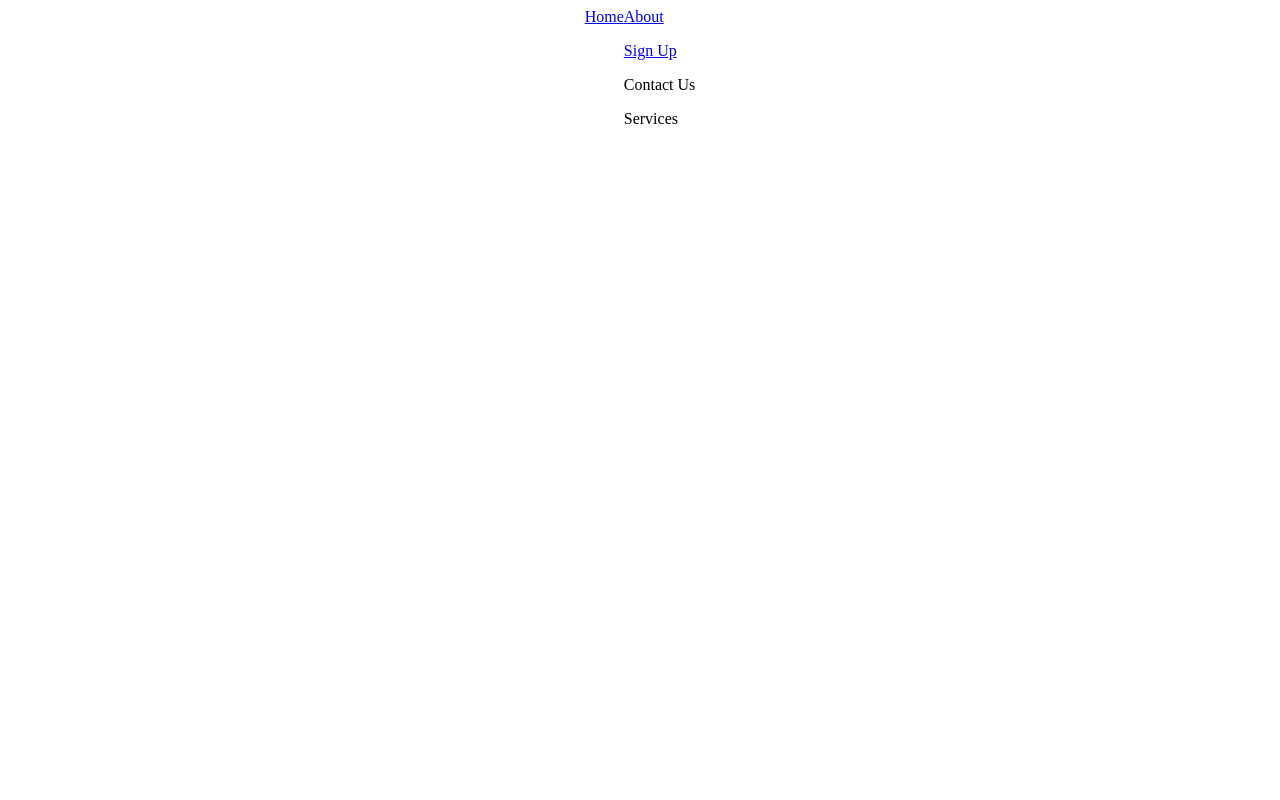
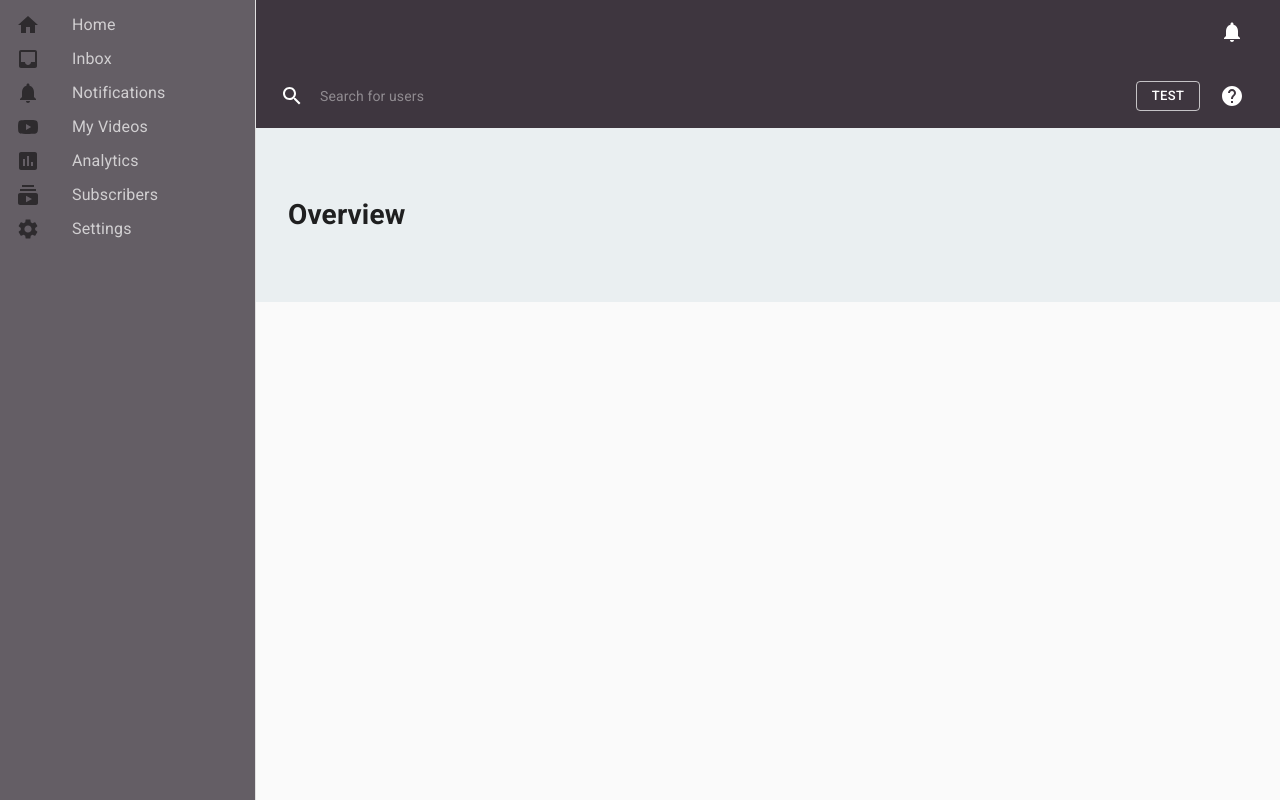
Before and after one commit to pshushereba/appetizen-fe, a React app: page /1/inbox in a window 1280 px wide. Built offline with nearby package versions, Linux system fonts and the light colour scheme; sample sign-in values are in the browser's storage.

Commit message:
Wired up navigator components.

```diff
--- a/src/App.js
+++ b/src/App.js
@@ -23,8 +23,30 @@ function App() {
           path={`/:username/dashboard`}
           component={Dashboard}
         />
+        <PrivateRoute exact path={`/:username/inbox`} component={Dashboard} />
+        <PrivateRoute
+          exact
+          path={`/:username/notifications`}
+          component={Dashboard}
+        />
+        <PrivateRoute exact path={`/:username/videos`} component={Dashboard} />
+        <PrivateRoute
+          exact
+          path={`/:username/analytics`}
+          component={Dashboard}
+        />
+        <PrivateRoute
+          exact
+          path={`/:username/subscribers`}
+          component={Dashboard}
+        />
+        <PrivateRoute
+          exact
+          path={`/:username/settings`}
+          component={Dashboard}
+        />
       </Switch>
-      <Footer />
+      {/* <Footer /> */}
     </ThemeProvider>
   );
 }
--- /dev/null
+++ b/src/components/Inbox.js
@@ -0,0 +1,11 @@
+import React from "react";
+
+const Inbox = () => {
+  return (
+    <div>
+      <h1>Inbox</h1>
+    </div>
+  );
+};
+
+export default Inbox;
--- /dev/null
+++ b/src/components/Notifications.js
@@ -0,0 +1,11 @@
+import React from "react";
+
+const Notifications = () => {
+  return (
+    <div>
+      <h1>Notifications</h1>
+    </div>
+  );
+};
+
+export default Notifications;
--- /dev/null
+++ b/src/components/Overview.js
@@ -0,0 +1,11 @@
+import React from "react";
+
+const Overview = () => {
+  return (
+    <div>
+      <h1>Overview</h1>
+    </div>
+  );
+};
+
+export default Overview;
--- a/src/components/Search.js
+++ b/src/components/Search.js
@@ -10,6 +10,7 @@ const useStyles = makeStyles((theme) => ({
   },
   searchInput: {
     fontSize: theme.typography.fontSize,
+    color: theme.palette.common.white,
   },
   block: {
     display: "block",
--- /dev/null
+++ b/src/components/Settings.js
@@ -0,0 +1,11 @@
+import React from "react";
+
+const Settings = () => {
+  return (
+    <div>
+      <h1>Settings</h1>
+    </div>
+  );
+};
+
+export default Settings;
--- a/src/components/dashboard/Dashboard.js
+++ b/src/components/dashboard/Dashboard.js
@@ -1,9 +1,13 @@
-import React from "react";
+import React, { useState } from "react";
 import Navigator from "./Navigator.js";
 import Header from "./Header.js";
 import Video from "../Video.js";
 import { makeStyles } from "@material-ui/core/styles";
 import CssBaseline from "@material-ui/core/CssBaseline";
+import Overview from "../Overview.js";
+import Settings from "../Settings.js";
+import Inbox from "../Inbox.js";
+import Notifications from "../Notifications.js";
 
 const drawerWidth = 256;
 
@@ -31,16 +35,32 @@ const useStyles = makeStyles((theme) => ({
 
 const Dashboard = () => {
   const classes = useStyles();
+  const [menuItem, setMenuItem] = useState("overview");
 
   return (
     <div className={classes.root}>
       <CssBaseline />
       <nav className={classes.drawer}>
-        <Navigator PaperProps={{ style: { width: drawerWidth } }} />
+        <Navigator
+          PaperProps={{ style: { width: drawerWidth } }}
+          setMenuItem={setMenuItem}
+        />
       </nav>
       <div className={classes.app}>
         <Header />
-        <div className={classes.main}>{/* <Video /> */}</div>
+        <div className={classes.main}>
+          {menuItem === "overview" ? (
+            <Overview />
+          ) : menuItem === "inbox" ? (
+            <Inbox />
+          ) : menuItem === "notifications" ? (
+            <Notifications />
+          ) : menuItem === "settings" ? (
+            <Settings />
+          ) : (
+            "Error"
+          )}
+        </div>
       </div>
     </div>
   );
--- a/src/components/dashboard/Header.js
+++ b/src/components/dashboard/Header.js
@@ -9,15 +9,11 @@ import IconButton from "@material-ui/core/IconButton";
 import Link from "@material-ui/core/Link";
 import MenuIcon from "@material-ui/icons/Menu";
 import NotificationsIcon from "@material-ui/icons/Notifications";
-import Tab from "@material-ui/core/Tab";
-import Tabs from "@material-ui/core/Tabs";
 import Toolbar from "@material-ui/core/Toolbar";
 import Tooltip from "@material-ui/core/Tooltip";
 import Typography from "@material-ui/core/Typography";
 import { makeStyles } from "@material-ui/core/styles";
 import { Menu } from "@material-ui/core";
-import SearchIcon from "@material-ui/icons/Search";
-import TextField from "@material-ui/core/TextField";
 import Search from "../Search.js";
 
 const lightColor = "rgba(255, 255, 255, 0.7)";
@@ -89,7 +85,7 @@ const Header = (props) => {
       >
         <Toolbar>
           <Grid container alignItems="center" spacing={1}>
-            <Grid item>
+            <Grid item sm>
               <Search />
             </Grid>
             <Grid item>
@@ -99,7 +95,7 @@ const Header = (props) => {
                 color="inherit"
                 size="small"
               >
-                Foo
+                Test
               </Button>
             </Grid>
             <Grid item>
@@ -112,13 +108,6 @@ const Header = (props) => {
           </Grid>
         </Toolbar>
       </AppBar>
-      {/* <AppBar
-        component="div"
-        className={classes.secondaryBar}
-        color="primary"
-        position="static"
-        elevation={0}
-      ></AppBar> */}
     </>
   );
 };
--- a/src/components/dashboard/Navigator.js
+++ b/src/components/dashboard/Navigator.js
@@ -6,27 +6,141 @@ import {
   ListItemIcon,
   ListItemText,
 } from "@material-ui/core";
+import HomeIcon from "@material-ui/icons/Home";
+import SettingsIcon from "@material-ui/icons/Settings";
+import InboxIcon from "@material-ui/icons/Inbox";
+import NotificationsIcon from "@material-ui/icons/Notifications";
+import SubscriptionsIcon from "@material-ui/icons/Subscriptions";
+import AssessmentIcon from "@material-ui/icons/Assessment";
+import VisibilityIcon from "@material-ui/icons/Visibility";
+import YouTubeIcon from "@material-ui/icons/YouTube";
 import { makeStyles } from "@material-ui/core/styles";
+import { Link, useParams, useHistory } from "react-router-dom";
 
-const useStyles = makeStyles((theme) => ({}));
+const useStyles = makeStyles((theme) => ({
+  listContainer: {
+    backgroundColor: theme.palette.primary.light,
+    height: "100%",
+  },
+  item: {
+    paddingTop: 1,
+    paddingBottom: 1,
+    color: "rgba(255, 255, 255, 0.7)",
+    "&:hover, &:focus": {
+      backgroundColor: "rgba(255, 255, 255, 0.08)",
+    },
+  },
+}));
 
 const Navigator = (props) => {
-  const { classes, ...other } = props;
+  const { setMenuItem, ...other } = props;
+  const classes = useStyles();
+  const { username } = useParams();
   return (
-    <div>
-      <Drawer variant="permanent" {...other}>
-        <List>
-          <ListItem>Home</ListItem>
-          <ListItem>Inbox</ListItem>
-          <ListItem>Notifications</ListItem>
-          <ListItem>Platform</ListItem>
-          <ListItem>My Videos</ListItem>
-          <ListItem>Analytics</ListItem>
-          <ListItem>Subscribers</ListItem>
-          <ListItem>Settings</ListItem>
+    <>
+      <Drawer variant="permanent" setMenuItem={setMenuItem} {...other}>
+        <List className={classes.listContainer}>
+          <ListItem
+            button
+            className={classes.item}
+            component={Link}
+            onClick={() => {
+              setMenuItem("overview");
+              history.push(`/${username}/dashboard`);
+            }}
+          >
+            <ListItemIcon>
+              <HomeIcon />
+            </ListItemIcon>
+            <ListItemText>Home</ListItemText>
+          </ListItem>
+          <ListItem
+            button
+            className={classes.item}
+            component={Link}
+            onClick={() => {
+              setMenuItem("inbox");
+              history.push(`/${username}/inbox`);
+            }}
+          >
+            <ListItemIcon>
+              <InboxIcon />
+            </ListItemIcon>
+            <ListItemText>Inbox</ListItemText>
+          </ListItem>
+          <ListItem
+            button
+            className={classes.item}
+            component={Link}
+            onClick={() => {
+              setMenuItem("notifications");
+              history.push(`/${username}/notifications`);
+            }}
+          >
+            <ListItemIcon>
+              <NotificationsIcon />
+            </ListItemIcon>
+            <ListItemText>Notifications</ListItemText>
+          </ListItem>
+          <ListItem
+            button
+            className={classes.item}
+            component={Link}
+            onClick={() => {
+              setMenuItem("videos");
+              history.push(`/${username}/videos`);
+            }}
+          >
+            <ListItemIcon>
+              <YouTubeIcon />
+            </ListItemIcon>
+            <ListItemText>My Videos</ListItemText>
+          </ListItem>
+          <ListItem
+            button
+            className={classes.item}
+            component={Link}
+            onClick={() => {
+              setMenuItem("analytics");
+              history.push(`/${username}/analytics`);
+            }}
+          >
+            <ListItemIcon>
+              <AssessmentIcon />
+            </ListItemIcon>
+            <ListItemText>Analytics</ListItemText>
+          </ListItem>
+          <ListItem
+            button
+            className={classes.item}
+            component={Link}
+            onClick={() => {
+              setMenuItem("subscribers");
+              history.push(`/${username}/subscribers`);
+            }}
+          >
+            <ListItemIcon>
+              <SubscriptionsIcon />
+            </ListItemIcon>
+            <ListItemText>Subscribers</ListItemText>
+          </ListItem>
+          <ListItem
+            button
+            className={classes.item}
+            component={Link}
+            onClick={() => {
+              setMenuItem("settings");
+              history.push(`/${username}/settings`);
+            }}
+          >
+            <ListItemIcon>
+              <SettingsIcon />
+            </ListItemIcon>
+            <ListItemText>Settings</ListItemText>
+          </ListItem>
         </List>
       </Drawer>
-    </div>
+    </>
   );
 };
 
```
